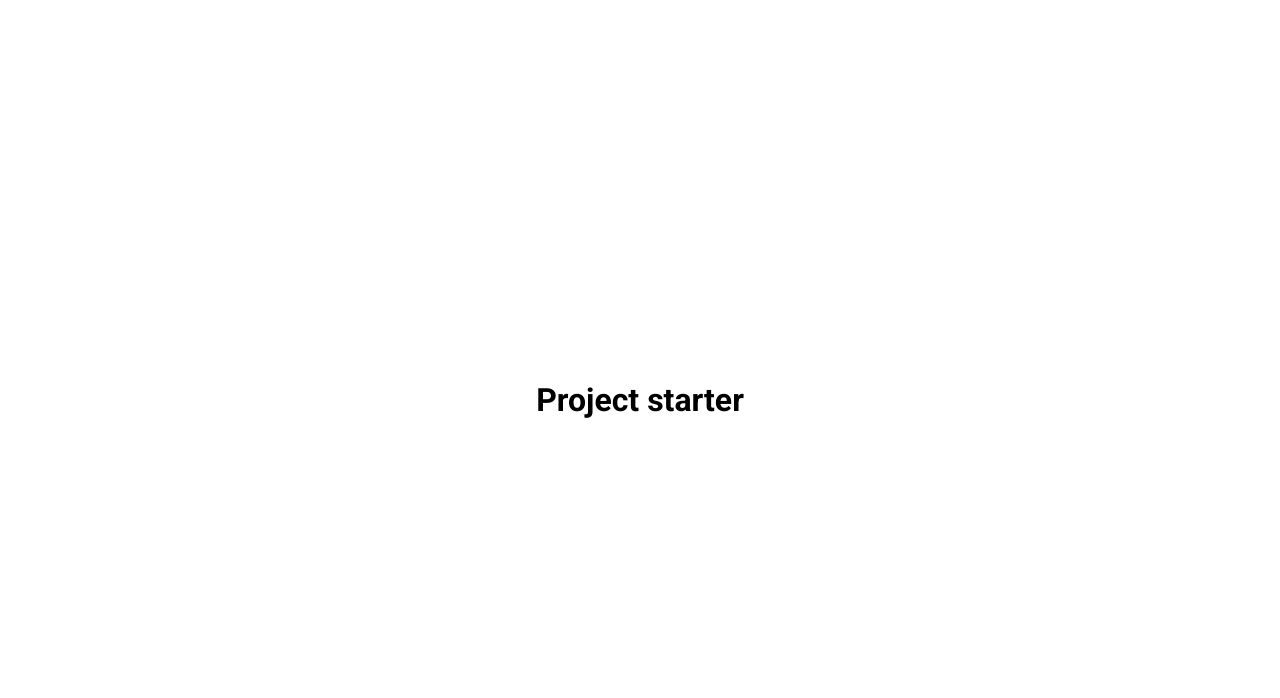
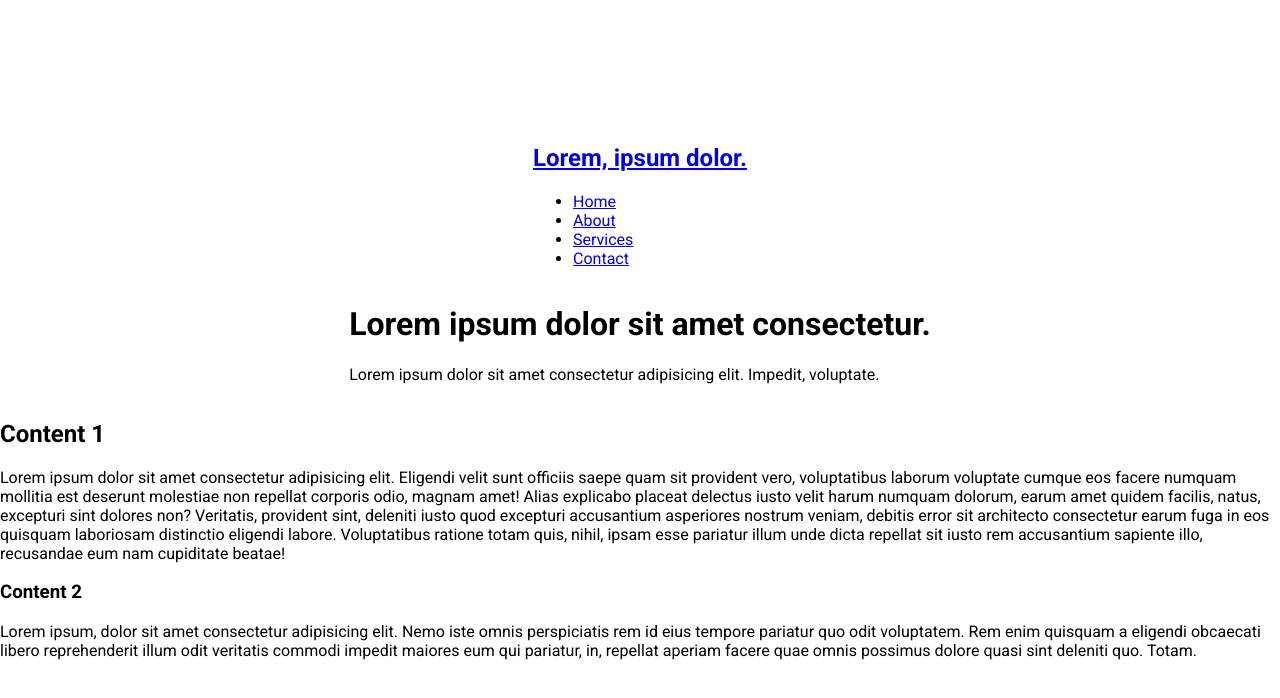
Before and after one commit to morganfula/25_sticky-navbar, a plain HTML site: page index.html in a window 1280 px wide. Drawn offline with Linux system fonts and the light colour scheme.

Commit message:
html done

```diff
--- a/index.html
+++ b/index.html
@@ -5,12 +5,46 @@
   <meta charset="UTF-8">
   <meta name="viewport" content="width=device-width, initial-scale=1.0">
   <link rel="stylesheet" href="./css/style.css">
-  <title>My Project</title>
+  <title>Sticky Navigation</title>
   <script src="https://use.fontawesome.com/cea2a029b8.js"></script>
 </head>
 
 <body>
-  <h1>Project starter</h1>
+  <nav class="nav">
+    <div class="container">
+      <h1 class="logo"><a href="./index.html">Lorem, ipsum dolor.</a></h1>
+      <ul>
+        <li><a href="#" class="active">Home</a></li>
+        <li><a href="#">About</a></li>
+        <li><a href="#">Services</a></li>
+        <li><a href="#">Contact</a></li>
+      </ul>
+    </div>
+  </nav>
+
+  <div class="hero">
+    <div class="container">
+      <h1>Lorem ipsum dolor sit amet consectetur.</h1>
+      <p>Lorem ipsum dolor sit amet consectetur adipisicing elit. Impedit, voluptate.</p>
+    </div>
+  </div>
+
+  <section class="container content">
+    <h2>Content 1</h2>
+    <p>Lorem ipsum dolor sit amet consectetur adipisicing elit. Eligendi velit sunt officiis saepe quam sit provident
+      vero, voluptatibus laborum voluptate cumque eos facere numquam mollitia est deserunt molestiae non repellat
+      corporis odio, magnam amet! Alias explicabo placeat delectus iusto velit harum numquam dolorum, earum amet quidem
+      facilis, natus, excepturi sint dolores non? Veritatis, provident sint, deleniti iusto quod excepturi accusantium
+      asperiores nostrum veniam, debitis error sit architecto consectetur earum fuga in eos quisquam laboriosam
+      distinctio eligendi labore. Voluptatibus ratione totam quis, nihil, ipsam esse pariatur illum unde dicta repellat
+      sit iusto rem accusantium sapiente illo, recusandae eum nam cupiditate beatae!</p>
+
+    <h3>Content 2</h3>
+    <p>Lorem ipsum, dolor sit amet consectetur adipisicing elit. Nemo iste omnis perspiciatis rem id eius tempore
+      pariatur quo odit voluptatem. Rem enim quisquam a eligendi obcaecati libero reprehenderit illum odit veritatis
+      commodi impedit maiores eum qui pariatur, in, repellat aperiam facere quae omnis possimus dolore quasi sint
+      deleniti quo. Totam.</p>
+  </section>
 
 
   <script src="script.js"></script>
```
